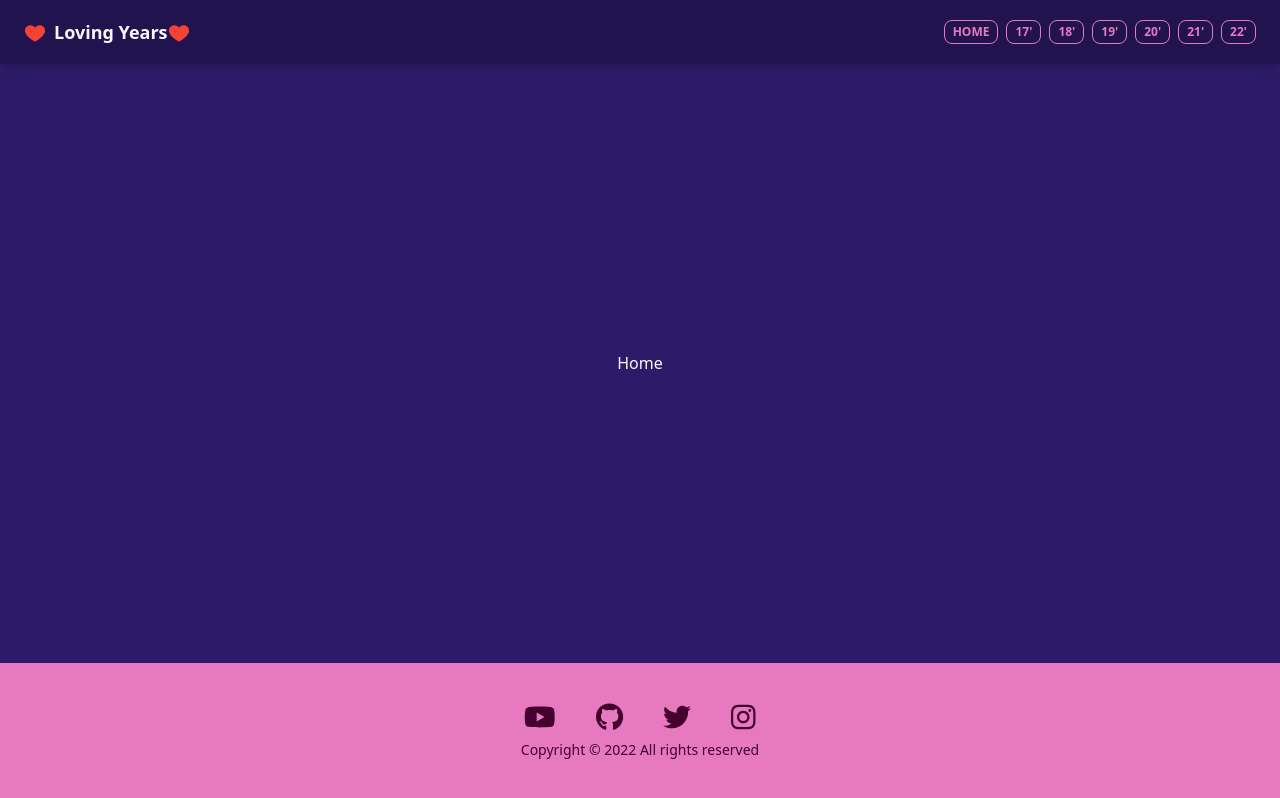
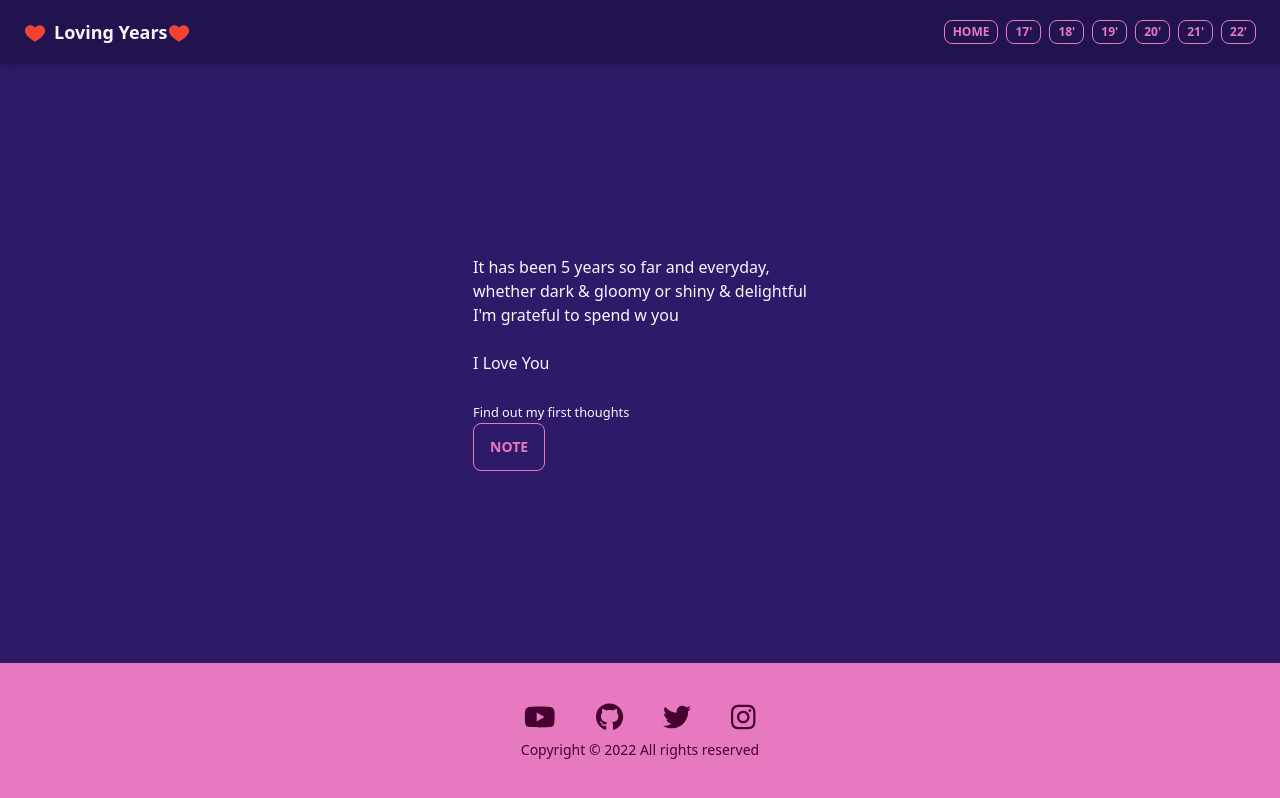
Before and after one commit to 4lexmendez/LovingYears, a React (Create React App) app: page / in a window 1280 px wide. Built offline with nearby package versions, Linux system fonts and the light colour scheme.

Commit message:
the home page can defintely use some work but its 1AM, must recharge

```diff
--- a/src/pages/Home.jsx
+++ b/src/pages/Home.jsx
@@ -1,8 +1,37 @@
 import React from 'react'
+import Note from './docs/Note.pdf'
 
-function Home() {
+
+
+export const Home = () => {
   return (
-    <div>Home</div>
+    <>
+
+    <div>
+      It has been 5 years so far and everyday,
+      <br />
+      whether dark & gloomy or shiny & delightful
+      <br/> I'm grateful to spend w you
+      <br/>
+      <br/>
+      I Love You
+      <br/>
+      <br/>
+      <small>Find out my first thoughts
+        <br/>
+        </small>
+
+      <button class="btn btn-outline btn-primary">
+
+      <a href={Note} download="Note.pdf"> Note </a>
+
+      </button>
+
+
+
+    </div>
+
+    </>
   )
 }
 
```
Also changed, not shown: 1 other file (tests, documents, lock files or other folders).
